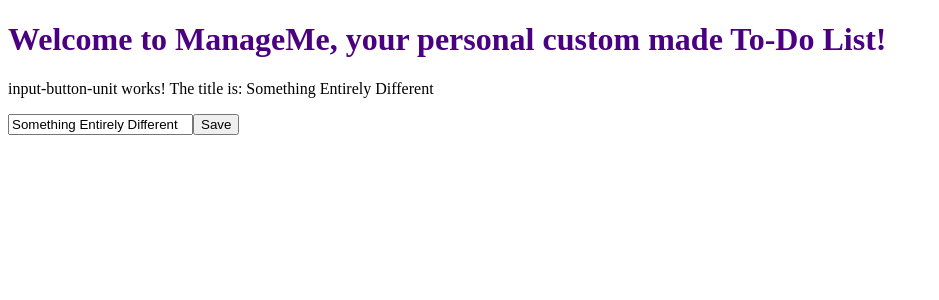
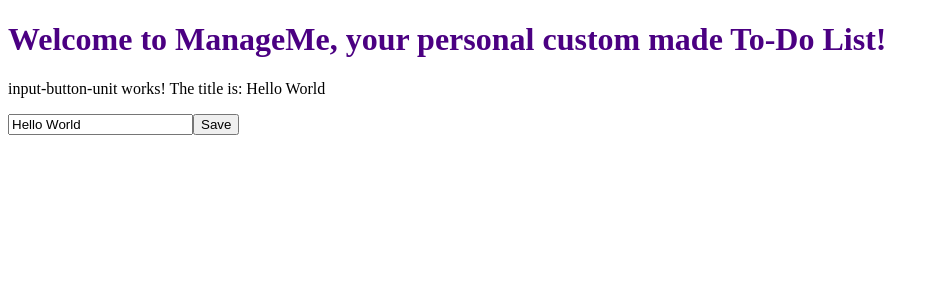
Before and after one commit to MackRoe/ToDo_Angular, an Angular app: page / in a window 1280 px wide. Shown: the top 300 px of the page, without its empty margins (0-939 px from the left). Built offline with nearby package versions, Linux system fonts and the light colour scheme.

Commit message:
reconfigure input-unit-button

```diff
--- a/src/app/input-button-unit/input-button-unit.component.ts
+++ b/src/app/input-button-unit/input-button-unit.component.ts
@@ -1,3 +1,4 @@
+import { MethodCall } from '@angular/compiler';
 import { Component, OnInit } from '@angular/core';
 
 @Component({
@@ -8,27 +9,21 @@ import { Component, OnInit } from '@angular/core';
       The title is: {{ title }}
     </p>
 
-    <input [value]="title">
+    <input [value]='title'>
     <button>Save</button>
   `,
   styleUrls: ['./input-button-unit.component.scss']
 })
 export class InputButtonUnitComponent implements OnInit {
-  title = "Add An Item";
+  title = "Hello World";
   constructor() {
-    console.log('In constructor')
-    this.changeTitle('Something Entirely Different');
   }
+
+  ngOnInit(): void {}
+  // void is not included in the tutorial
 
   changeTitle(newTitle: string) {
     this.title = newTitle;
-    console.log('Title changed to ' + this.title);
   }
 
-  ngOnInit(): void {
-    // this.title = 'Alternate Title';
-    // It was necessary to comment out the previous line to get the changeTitle method to work.
-  }
-  // void is not included in the tutorial
-
 }
```
